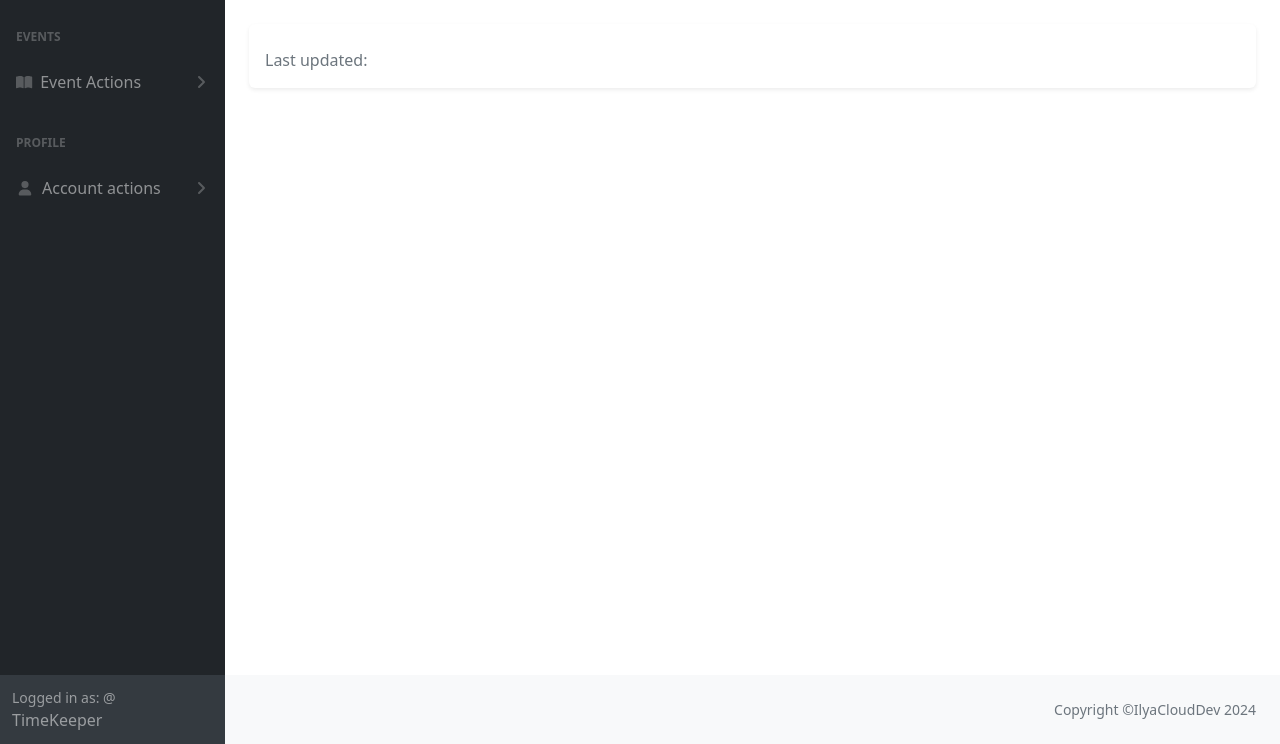
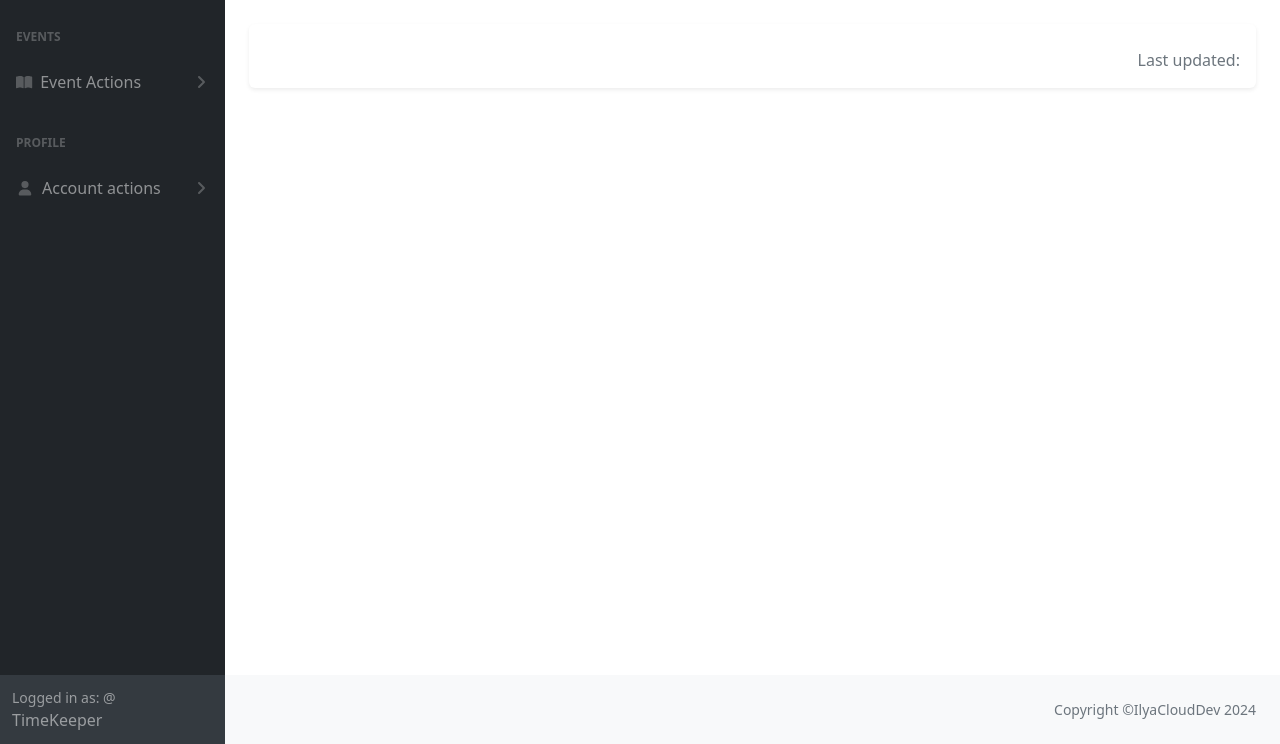
Before and after one commit to IlyacloudDev/TimeKeeper, a Django app: template TimeKeeper/templates/events/detail.html in a window 1280 px wide. Shown: the part 56-800 px from the top of the page. Run offline with Django 5.2, Linux system fonts and the light colour scheme; the template is opened without the code that fills it, so the values that code supplies are empty; some libraries are stand-ins or nearby versions.

Commit message:
some fixed mistakes

```diff
--- a/TimeKeeper/templates/events/detail.html
+++ b/TimeKeeper/templates/events/detail.html
@@ -14,8 +14,8 @@
                 <!-- Вставляем контент напрямую, его нужно обработать в JS -->
                 <div style="display: none;">{{ event.content|safe }}</div>
             </div>
-            <!-- Дата последнего обновления -->
-            <div class="text-muted mt-2">
+            <!-- Дата последнего обновления, выровненная по правому краю -->
+            <div class="text-muted mt-2 text-end">
                 {% trans "Last updated" %}: {{ event.updated_at|date:"F j, Y, g:i a" }}
             </div>
         </div>
```
